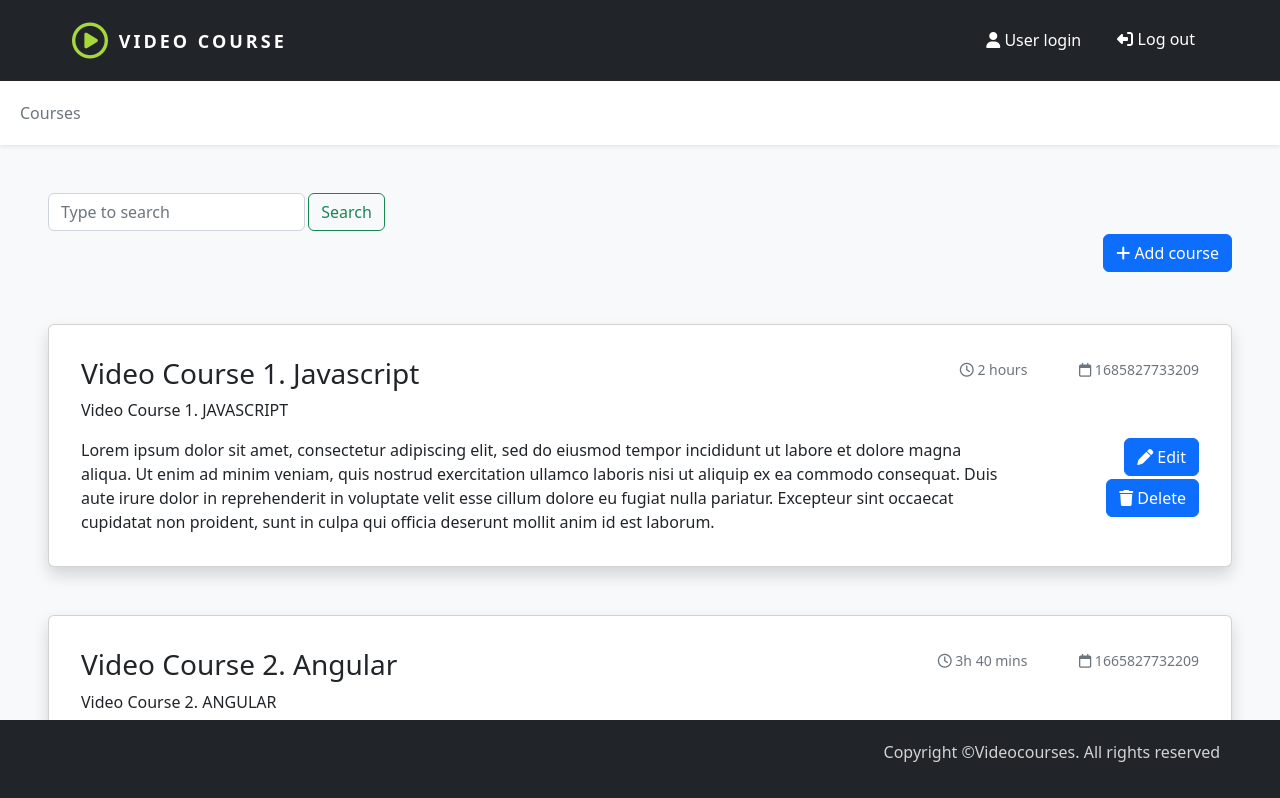
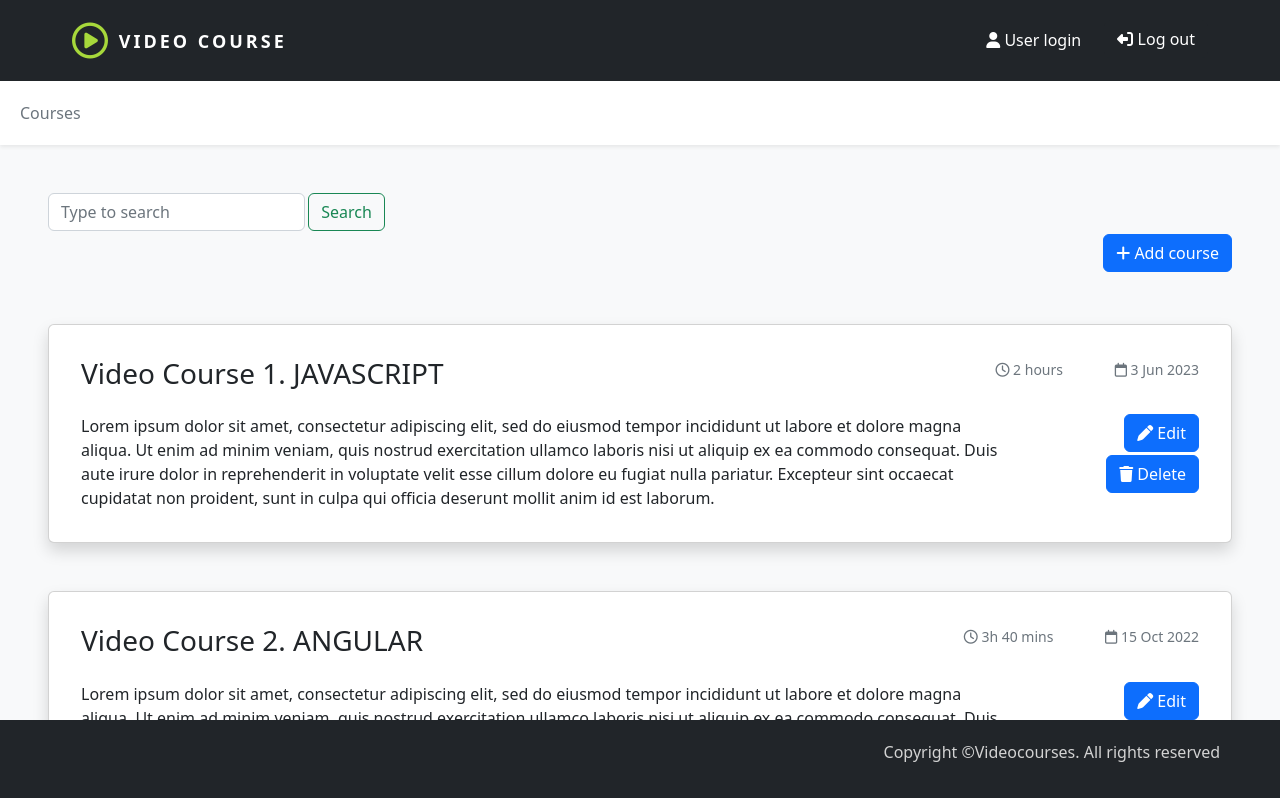
Before and after one commit to Sytnikovakatya/angular-courses-app, an Angular app: page / in a window 1280 px wide. Shown: the top 798 px of the page. Built offline with nearby package versions, Linux system fonts and the light colour scheme.

Commit message:
use built-in date pipe for course date

```diff
--- a/src/app/components/course-card/course-card.component.html
+++ b/src/app/components/course-card/course-card.component.html
@@ -3,8 +3,8 @@
     <div class="card-body">
       <div class="row">
         <div class="col-8">
-          <h5 class="card-title fs-3">Video Course {{ course.id }}. {{ course.name }}</h5>
-            Video Course {{ course.id }}. {{ course.name | uppercase }}
+          <h5 class="card-title fs-3">Video Course {{ course.id }}. {{ course.name | uppercase }}</h5>
+
         </div>
         <div class="col-4 text-end">
           <span class="card-text me-5"
@@ -13,8 +13,10 @@
             </small></span
           >
           <span class="card-text"
-            ><small class="text-muted card-date"><i class="fa-regular fa-calendar"></i> {{ course.date }}</small></span
-          >
+            >
+            <small class="text-muted card-date"
+              ><i class="fa-regular fa-calendar "></i> {{ course.date | date : 'd MMM y' }}</small
+            ></span>
         </div>
       </div>
       <div class="row mt-3">
```
